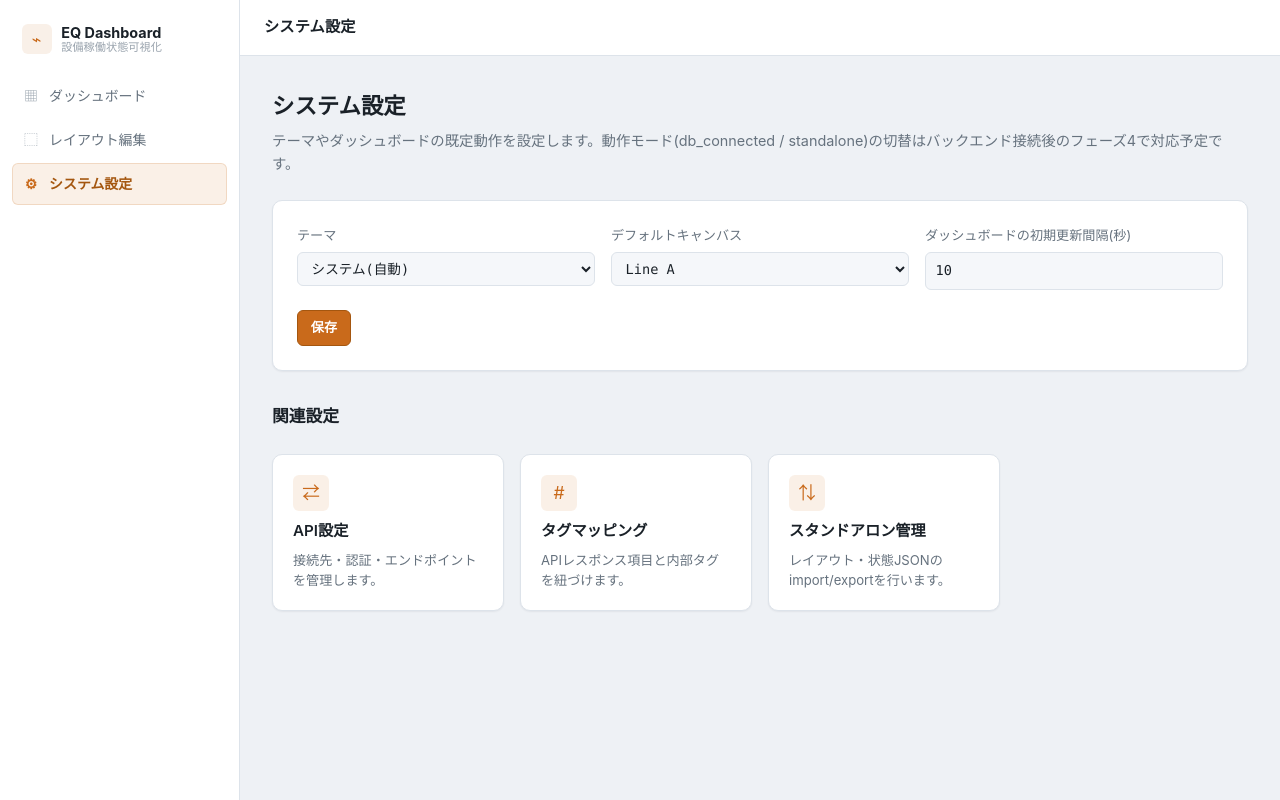
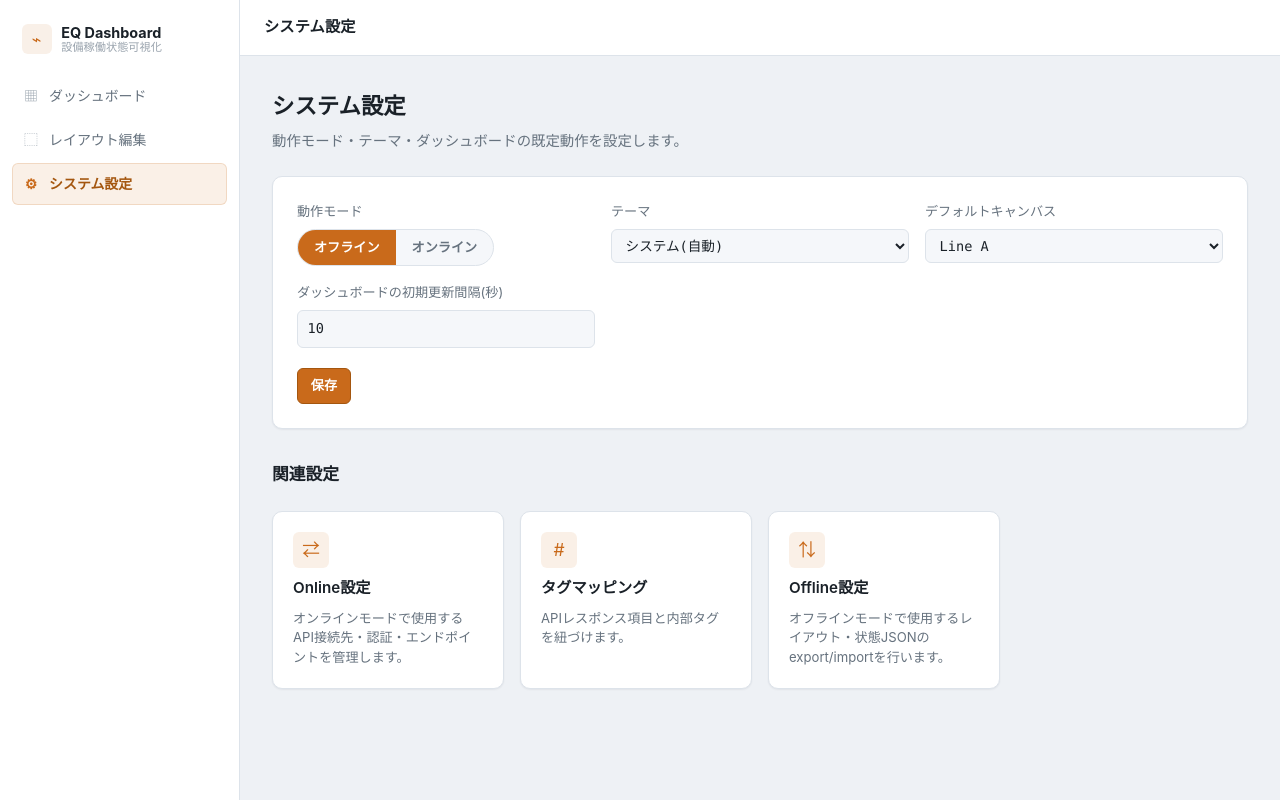
Before and after one commit to ssmc-network/eq-dashboard, a FastAPI app: page /ui/settings in a window 1280 px wide. Run offline with FastAPI, Linux system fonts and the light colour scheme.

Commit message:
Add online/offline mode toggle; rename API/standalone to Online/Offline設定
Add a segmented toggle (fieldset + hidden radios + sibling-selector
styling) to the system settings general form for switching between
オフライン and オンライン, persisted via a new "operation_mode" cookie
(default offline, matching the app's standalone-first posture).

Rename the two mode-specific screens for consistency with the new
terminology: API設定 -> Online設定, スタンドアロン管理 -> Offline設定
(headings, <title>, and the settings hub's nav-grid cards). Routes are
unchanged (/ui/api-sources, /ui/standalone) to avoid breaking links.
Both screens now show a "現在の動作モード" badge reflecting the saved
cookie instead of a hardcoded label.

Verified with Playwright: toggling to online and saving updates the
badge on both Online設定 and Offline設定 pages.

```diff
--- a/app/routes/ui.py
+++ b/app/routes/ui.py
@@ -15,6 +15,7 @@ templates = Jinja2Templates(directory="templates")
 DEFAULT_LAYOUT_ID = "line-a"
 DEFAULT_REFRESH_INTERVAL_SEC = 10
 THEME_CHOICES = ("system", "light", "dark")
+OPERATION_MODE_CHOICES = ("online", "offline")
 SETTINGS_COOKIE_MAX_AGE = 60 * 60 * 24 * 365
 
 
@@ -103,7 +104,11 @@ async def layout_editor_edit(request: Request, layout_id: str) -> HTMLResponse:
 
 @router.get("/ui/api-sources", response_class=HTMLResponse)
 async def api_sources(request: Request) -> HTMLResponse:
-    return templates.TemplateResponse(request, "pages/api_settings.html", {})
+    return templates.TemplateResponse(
+        request,
+        "pages/api_settings.html",
+        {"operation_mode": _get_operation_mode(request)},
+    )
 
 
 @router.get("/ui/tag-mappings", response_class=HTMLResponse)
@@ -116,7 +121,10 @@ async def standalone(request: Request) -> HTMLResponse:
     return templates.TemplateResponse(
         request,
         "pages/standalone.html",
-        {"available_layouts": list_layouts()},
+        {
+            "available_layouts": list_layouts(),
+            "operation_mode": _get_operation_mode(request),
+        },
     )
 
 
@@ -153,6 +161,7 @@ async def settings(request: Request) -> HTMLResponse:
         "pages/settings.html",
         {
             "theme": _get_theme(request),
+            "operation_mode": _get_operation_mode(request),
             "available_layouts": layouts,
             "default_layout_id": default_layout_id,
             "default_refresh_interval": _get_default_refresh_interval(request),
@@ -163,11 +172,15 @@ async def settings(request: Request) -> HTMLResponse:
 @router.post("/ui/settings")
 async def save_settings(
     theme: str = Form("system"),
+    operation_mode: str = Form("offline"),
     default_layout_id: str = Form(DEFAULT_LAYOUT_ID),
     default_refresh_interval: int = Form(DEFAULT_REFRESH_INTERVAL_SEC),
 ) -> RedirectResponse:
     if theme not in THEME_CHOICES:
         theme = "system"
+
+    if operation_mode not in OPERATION_MODE_CHOICES:
+        operation_mode = "offline"
 
     valid_ids = {meta.id for meta in list_layouts()}
     if default_layout_id not in valid_ids:
@@ -178,6 +191,7 @@ async def save_settings(
 
     response = RedirectResponse(url="/ui/settings", status_code=303)
     response.set_cookie("theme", theme, max_age=SETTINGS_COOKIE_MAX_AGE, samesite="lax")
+    response.set_cookie("operation_mode", operation_mode, max_age=SETTINGS_COOKIE_MAX_AGE, samesite="lax")
     response.set_cookie("default_layout_id", default_layout_id, max_age=SETTINGS_COOKIE_MAX_AGE, samesite="lax")
     response.set_cookie(
         "default_refresh_interval",
@@ -204,6 +218,11 @@ def _get_theme(request: Request) -> str:
     return theme if theme in THEME_CHOICES else "system"
 
 
+def _get_operation_mode(request: Request) -> str:
+    mode = request.cookies.get("operation_mode", "offline")
+    return mode if mode in OPERATION_MODE_CHOICES else "offline"
+
+
 def _get_default_refresh_interval(request: Request) -> int:
     raw = request.cookies.get("default_refresh_interval")
     try:
--- a/app/static/css/main.css
+++ b/app/static/css/main.css
@@ -752,6 +752,49 @@ button {
   padding: 0.45rem 0.6rem;
 }
 
+.mode-toggle-field {
+  border: 0;
+  margin: 0;
+  padding: 0;
+}
+
+.mode-toggle {
+  position: relative;
+  display: inline-flex;
+  width: fit-content;
+  border: 1px solid var(--border);
+  border-radius: 999px;
+  background: var(--panel-sunken);
+  overflow: hidden;
+}
+
+.mode-toggle input {
+  position: absolute;
+  width: 1px;
+  height: 1px;
+  opacity: 0;
+  pointer-events: none;
+}
+
+.mode-toggle label {
+  padding: 0.45rem 1rem;
+  font-size: 0.82rem;
+  font-weight: 600;
+  color: var(--text-dim);
+  cursor: pointer;
+  transition: background-color 0.15s ease, color 0.15s ease;
+}
+
+.mode-toggle input:checked + label {
+  background: var(--accent);
+  color: #ffffff;
+}
+
+.mode-toggle input:focus-visible + label {
+  outline: 2px solid var(--accent);
+  outline-offset: 2px;
+}
+
 /* ==========================================
    スタンドアロン管理
    ========================================== */
--- a/app/templates/pages/settings.html
+++ b/app/templates/pages/settings.html
@@ -5,12 +5,21 @@
 <div class="page-header">
   <div>
     <h1>システム設定</h1>
-    <p>テーマやダッシュボードの既定動作を設定します。動作モード(db_connected / standalone)の切替はバックエンド接続後のフェーズ4で対応予定です。</p>
+    <p>動作モード・テーマ・ダッシュボードの既定動作を設定します。</p>
   </div>
 </div>
 
 <form class="card" method="post" action="/ui/settings">
   <div class="settings-form">
+    <fieldset class="settings-field mode-toggle-field">
+      <span>動作モード</span>
+      <div class="mode-toggle" role="radiogroup" aria-label="動作モード">
+        <input type="radio" id="mode-offline" name="operation_mode" value="offline" {% if operation_mode == "offline" %}checked{% endif %}>
+        <label for="mode-offline">オフライン</label>
+        <input type="radio" id="mode-online" name="operation_mode" value="online" {% if operation_mode == "online" %}checked{% endif %}>
+        <label for="mode-online">オンライン</label>
+      </div>
+    </fieldset>
     <label class="settings-field">
       <span>テーマ</span>
       <select name="theme">
@@ -43,8 +52,8 @@
 <div class="nav-grid">
   <a class="nav-card" href="/ui/api-sources">
     <span class="nav-card__icon">⇄</span>
-    <span class="nav-card__title">API設定</span>
-    <span class="nav-card__desc">接続先・認証・エンドポイントを管理します。</span>
+    <span class="nav-card__title">Online設定</span>
+    <span class="nav-card__desc">オンラインモードで使用するAPI接続先・認証・エンドポイントを管理します。</span>
   </a>
   <a class="nav-card" href="/ui/tag-mappings">
     <span class="nav-card__icon">#</span>
@@ -53,8 +62,8 @@
   </a>
   <a class="nav-card" href="/ui/standalone">
     <span class="nav-card__icon">⇅</span>
-    <span class="nav-card__title">スタンドアロン管理</span>
-    <span class="nav-card__desc">レイアウト・状態JSONのimport/exportを行います。</span>
+    <span class="nav-card__title">Offline設定</span>
+    <span class="nav-card__desc">オフラインモードで使用するレイアウト・状態JSONのexport/importを行います。</span>
   </a>
 </div>
 {% endblock %}
```
Also changed, not shown: app/templates/pages/api_settings.html (+5 -5 lines), app/templates/pages/standalone.html (+6 -6 lines).
